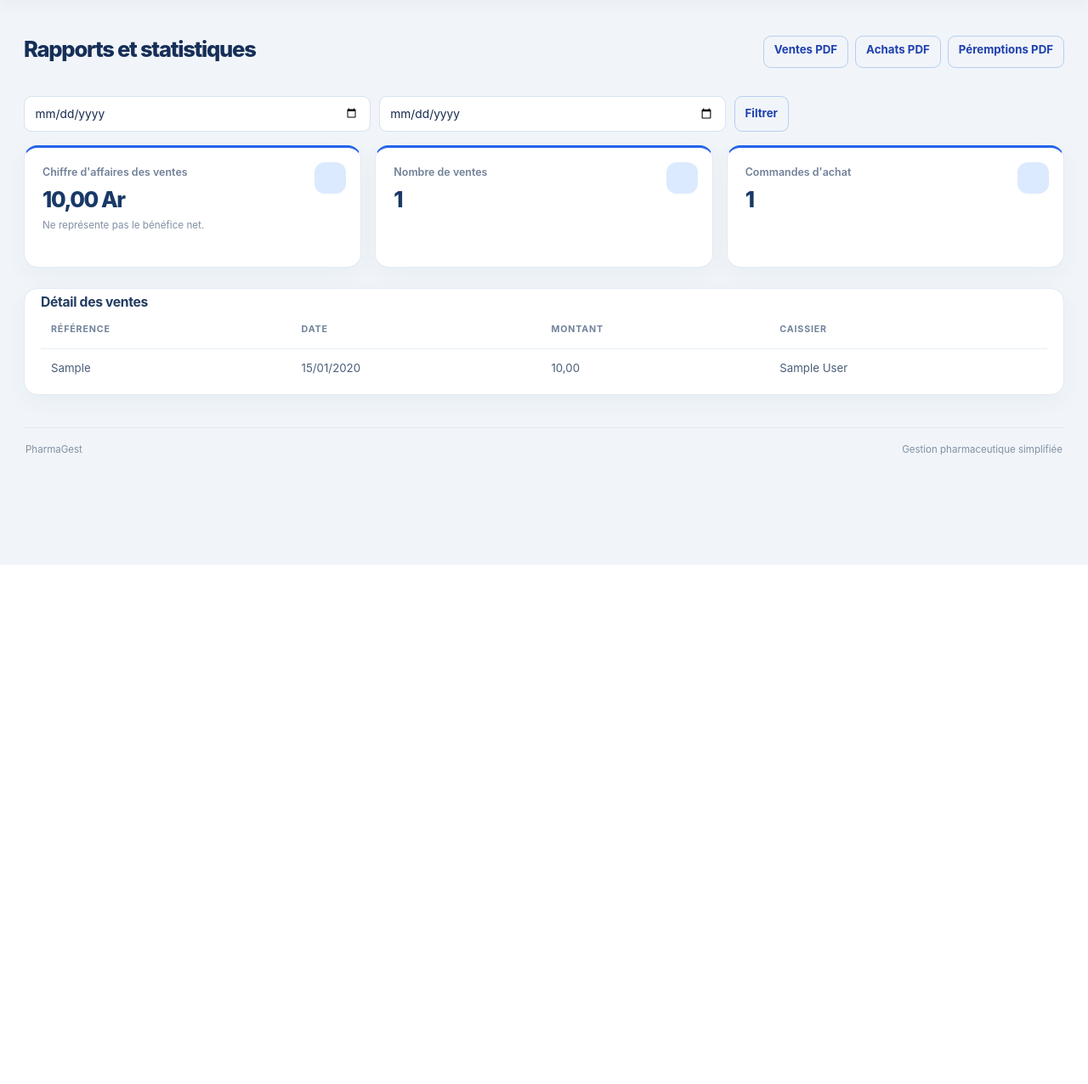
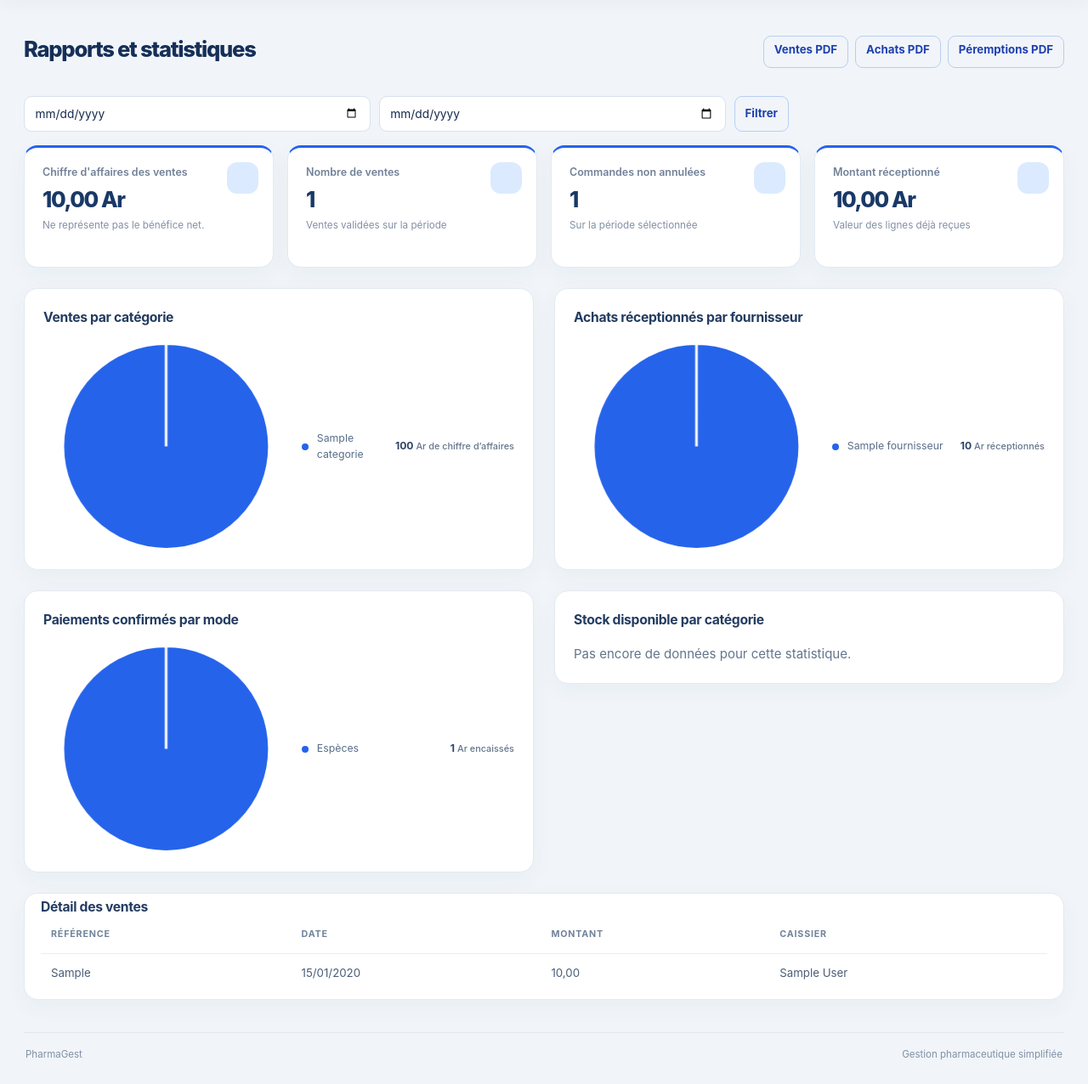
Before and after one commit to Jhonito021/e-pharmacie, a Django app: page /rapports/ in a window 1280 px wide. Shown: the part 137-1413 px from the top of the page at 85% size. Before the commit the page ends 802 px from the top, so only its background shows below. Run offline with Django 5.2, Linux system fonts and the light colour scheme; a user stored in the database is signed in; tables that the repository leaves empty hold one stand-in row (values such as "Sample post").

Commit message:
Diagramme

```diff
--- a/pharmacie/views.py
+++ b/pharmacie/views.py
@@ -365,9 +365,48 @@ def rapport_pdf(request,kind):
 @roles('ADMIN','PHARMACIEN','GESTION')
 def rapports(request):
  debut=request.GET.get('debut'); fin=request.GET.get('fin'); qs=Vente.objects.filter(statut='VALIDEE')
+ achats=CommandeAchat.objects.exclude(statut='ANNULEE')
  if debut: qs=qs.filter(cree_le__date__gte=debut)
  if fin: qs=qs.filter(cree_le__date__lte=fin)
- return render(request,'pharmacie/rapports.html',{'ventes':qs,'total':qs.aggregate(s=Sum('total'))['s'] or 0,'debut':debut,'fin':fin,'achats':CommandeAchat.objects.all()})
+ if debut: achats=achats.filter(cree_le__date__gte=debut)
+ if fin: achats=achats.filter(cree_le__date__lte=fin)
+ ventes_par_categorie=[
+  {'label':row['medicament__categorie__nom'],'value':row['total']}
+  for row in LigneVente.objects.filter(vente__in=qs).values('medicament__categorie__nom')
+  .annotate(total=Sum(F('quantite')*F('prix_unitaire'))).order_by('-total')
+ ]
+ achats_par_fournisseur=[
+  {'label':row['commande__fournisseur__nom'],'value':row['total']}
+  for row in LigneAchat.objects.filter(commande__in=achats,recue__gt=0)
+  .values('commande__fournisseur__nom')
+  .annotate(total=Sum(F('recue')*F('prix_unitaire'))).order_by('-total')
+ ]
+ paiements_par_mode=[
+  {'label':dict(Paiement.MODES)[row['mode']],'value':row['total']}
+  for row in Paiement.objects.filter(vente__in=qs,statut='CONFIRME')
+  .values('mode').annotate(total=Sum('montant')).order_by('-total')
+ ]
+ stock_par_categorie=[
+  {'label':row['medicament__categorie__nom'],'value':row['quantite']}
+  for row in LotStock.objects.filter(
+   medicament__actif=True,bloque=False,date_peremption__gte=timezone.localdate(),quantite__gt=0
+  ).values('medicament__categorie__nom').annotate(quantite=Sum('quantite')).order_by('-quantite')
+ ]
+ charts=[
+  {'id':'sales-category-chart','data_id':'sales-category-data','title':'Ventes par catégorie','unit':'Ar de chiffre d’affaires','data':ventes_par_categorie},
+  {'id':'purchase-supplier-chart','data_id':'purchase-supplier-data','title':'Achats réceptionnés par fournisseur','unit':'Ar réceptionnés','data':achats_par_fournisseur},
+  {'id':'payment-mode-chart','data_id':'payment-mode-data','title':'Paiements confirmés par mode','unit':'Ar encaissés','data':paiements_par_mode},
+  {'id':'stock-category-chart','data_id':'stock-category-data','title':'Stock disponible par catégorie','unit':'unités disponibles','data':stock_par_categorie},
+ ]
+ total_receptionne=LigneAchat.objects.filter(
+  commande__in=achats,recue__gt=0
+ ).aggregate(total=Sum(F('recue')*F('prix_unitaire')))['total'] or 0
+ context={
+  'ventes':qs,'total':qs.aggregate(s=Sum('total'))['s'] or 0,
+  'debut':debut,'fin':fin,'achats':achats,'total_receptionne':total_receptionne,
+  'charts':charts,'has_charts':any(chart['data'] for chart in charts),
+ }
+ return render(request,'pharmacie/rapports.html',context)
 @login_required
 @roles('ADMIN')
 def utilisateurs(request): return render(request,'pharmacie/utilisateurs.html',{'utilisateurs':Utilisateur.objects.all()})
--- a/static/css/app.css
+++ b/static/css/app.css
@@ -768,6 +768,19 @@ a:hover {
   margin: 0 auto;
 }
 
+.report-chart-layout {
+  display: grid;
+  grid-template-columns: minmax(0, 1.15fr) minmax(0, 1fr);
+  align-items: center;
+  gap: 16px;
+}
+
+.report-pie-chart {
+  position: relative;
+  min-width: 0;
+  height: 245px;
+}
+
 .chart-caption {
   padding: 5px 9px;
   border-radius: 7px;
@@ -1009,6 +1022,15 @@ a:hover {
 }
 
 @media (max-width: 480px) {
+  .report-chart-layout {
+    grid-template-columns: minmax(0, 1fr);
+  }
+
+  .report-pie-chart {
+    width: min(100%, 300px);
+    margin: 0 auto;
+  }
+
   .brand-symbol {
     width: 39px;
     height: 39px;
--- a/templates/pharmacie/rapports.html
+++ b/templates/pharmacie/rapports.html
@@ -1,60 +1,84 @@
-{% extends 'base.html' %}{% block content %}
+{% extends 'base.html' %}{% block title %}Rapports et statistiques · PharmaGest{% endblock %}{% block content %}
 <div class="content-head">
   <h1 class="page-title">Rapports et statistiques</h1>
   <div class="d-flex flex-wrap gap-2">
-    <a class="btn btn-outline-primary" href="{% url 'rapport_pdf' 'ventes' %}"
-      >Ventes PDF</a
-    ><a class="btn btn-outline-primary" href="{% url 'rapport_pdf' 'achats' %}"
-      >Achats PDF</a
-    ><a
-      class="btn btn-outline-primary"
-      href="{% url 'rapport_pdf' 'peremption' %}"
-      >Péremptions PDF</a
-    >
+    <a class="btn btn-outline-primary" href="{% url 'rapport_pdf' 'ventes' %}">Ventes PDF</a>
+    <a class="btn btn-outline-primary" href="{% url 'rapport_pdf' 'achats' %}">Achats PDF</a>
+    <a class="btn btn-outline-primary" href="{% url 'rapport_pdf' 'peremption' %}">Péremptions PDF</a>
   </div>
 </div>
 <form class="filter-bar mb-3">
-  <input
-    class="form-control"
-    type="date"
-    name="debut"
-    value="{{ debut|default_if_none:'' }}"
-  /><input
-    class="form-control"
-    type="date"
-    name="fin"
-    value="{{ fin|default_if_none:'' }}"
-  /><button class="btn btn-outline-primary">Filtrer</button>
+  <input class="form-control" type="date" name="debut" value="{{ debut|default_if_none:'' }}" />
+  <input class="form-control" type="date" name="fin" value="{{ fin|default_if_none:'' }}" />
+  <button class="btn btn-outline-primary">Filtrer</button>
 </form>
 <div class="row g-3 mb-4">
-  <div class="col-md-4">
+  <div class="col-6 col-xl-3">
     <div class="stat-card">
-      <span>Chiffre d'affaires des ventes</span
-      ><strong>{{ total|floatformat:2 }} Ar</strong
-      ><small>Ne représente pas le bénéfice net.</small>
+      <span>Chiffre d'affaires des ventes</span>
+      <strong>{{ total|floatformat:2 }} Ar</strong>
+      <small>Ne représente pas le bénéfice net.</small>
     </div>
   </div>
-  <div class="col-md-4">
+  <div class="col-6 col-xl-3">
     <div class="stat-card">
       <span>Nombre de ventes</span><strong>{{ ventes.count }}</strong>
+      <small>Ventes validées sur la période</small>
     </div>
   </div>
-  <div class="col-md-4">
+  <div class="col-6 col-xl-3">
     <div class="stat-card">
-      <span>Commandes d'achat</span><strong>{{ achats.count }}</strong>
+      <span>Commandes non annulées</span><strong>{{ achats.count }}</strong>
+      <small>Sur la période sélectionnée</small>
     </div>
   </div>
+  <div class="col-6 col-xl-3">
+    <div class="stat-card">
+      <span>Montant réceptionné</span>
+      <strong>{{ total_receptionne|floatformat:2 }} Ar</strong>
+      <small>Valeur des lignes déjà reçues</small>
+    </div>
+  </div>
+</div>
+<div class="row g-4 mb-4">
+  {% for chart in charts %}
+  <div class="col-12 col-xl-6">
+    <section class="panel">
+      <div class="panel-head"><h5>{{ chart.title }}</h5></div>
+      {% if chart.data %}
+      <div class="report-chart-layout">
+        <div class="report-pie-chart">
+          <canvas
+            id="{{ chart.id }}"
+            data-chart-data="{{ chart.data_id }}"
+            data-chart-unit="{{ chart.unit }}"
+            role="img"
+            aria-label="{{ chart.title }}"
+          ></canvas>
+        </div>
+        <div class="chart-product-list">
+          {% for item in chart.data %}
+          <div class="chart-product-row">
+            <span class="chart-dot" aria-hidden="true"></span>
+            <span>{{ item.label }}</span>
+            <strong>{{ item.value|floatformat:"-2" }} <small>{{ chart.unit }}</small></strong>
+          </div>
+          {% endfor %}
+        </div>
+      </div>
+      {{ chart.data|json_script:chart.data_id }}
+      {% else %}
+      <p class="text-muted mb-0">Pas encore de données pour cette statistique.</p>
+      {% endif %}
+    </section>
+  </div>
+  {% endfor %}
 </div>
 <div class="panel table-responsive">
   <h5>Détail des ventes</h5>
   <table class="table">
     <thead>
-      <tr>
-        <th>Référence</th>
-        <th>Date</th>
-        <th>Montant</th>
-        <th>Caissier</th>
-      </tr>
+      <tr><th>Référence</th><th>Date</th><th>Montant</th><th>Caissier</th></tr>
     </thead>
     <tbody>
       {% for v in ventes %}
@@ -65,11 +89,40 @@
         <td>{{ v.caissier }}</td>
       </tr>
       {% empty %}
-      <tr>
-        <td colspan="4">Aucune vente pour cette période.</td>
-      </tr>
+      <tr><td colspan="4">Aucune vente pour cette période.</td></tr>
       {% endfor %}
     </tbody>
   </table>
 </div>
 {% endblock %}
+{% block scripts %}
+{% if has_charts %}
+<script src="https://cdn.jsdelivr.net/npm/chart.js"></script>
+<script>
+  const chartColors = ['#2563eb', '#1e40af', '#60a5fa', '#818cf8', '#38bdf8', '#64748b'];
+  document.querySelectorAll('canvas[data-chart-data]').forEach((canvas) => {
+    const chartData = JSON.parse(document.getElementById(canvas.dataset.chartData).textContent);
+    new Chart(canvas, {
+      type: 'pie',
+      data: {
+        labels: chartData.map((item) => item.label),
+        datasets: [{
+          data: chartData.map((item) => Number(item.value)),
+          backgroundColor: chartColors,
+          borderColor: '#ffffff',
+          borderWidth: 3
+        }]
+      },
+      options: {
+        responsive: true,
+        maintainAspectRatio: false,
+        plugins: {
+          legend: { display: false },
+          tooltip: { callbacks: { label: (context) => `${context.label}: ${context.raw} ${canvas.dataset.chartUnit}` } }
+        }
+      }
+    });
+  });
+</script>
+{% endif %}
+{% endblock %}
```
Also changed, not shown: pharmacie/tests.py (+53 -0 lines).
